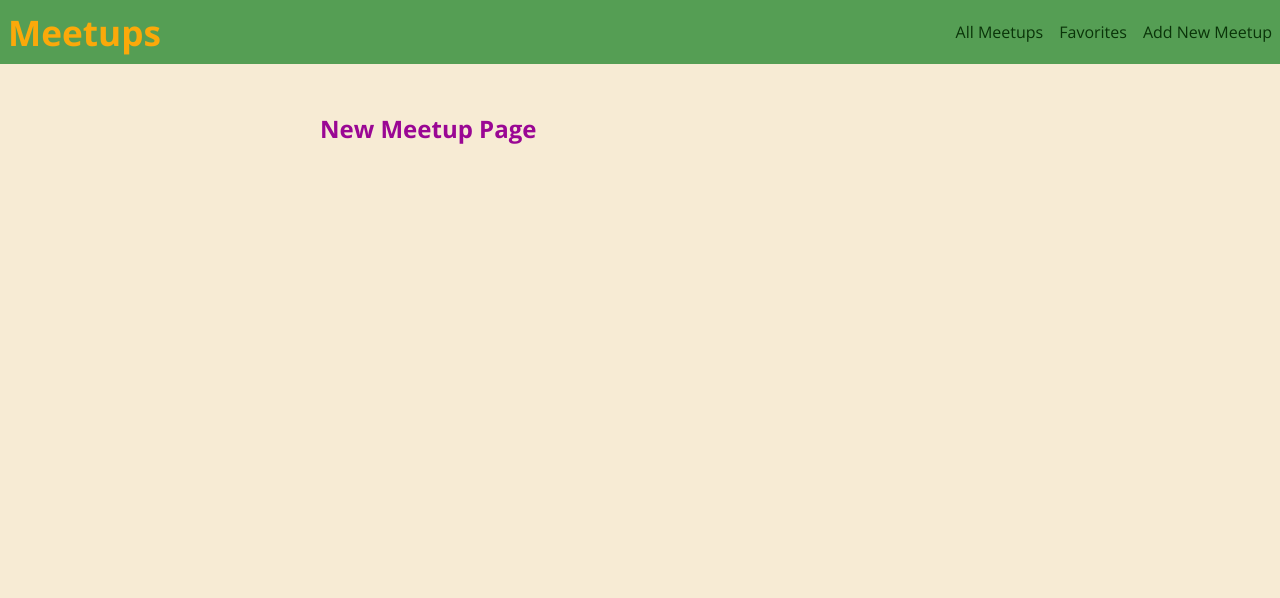
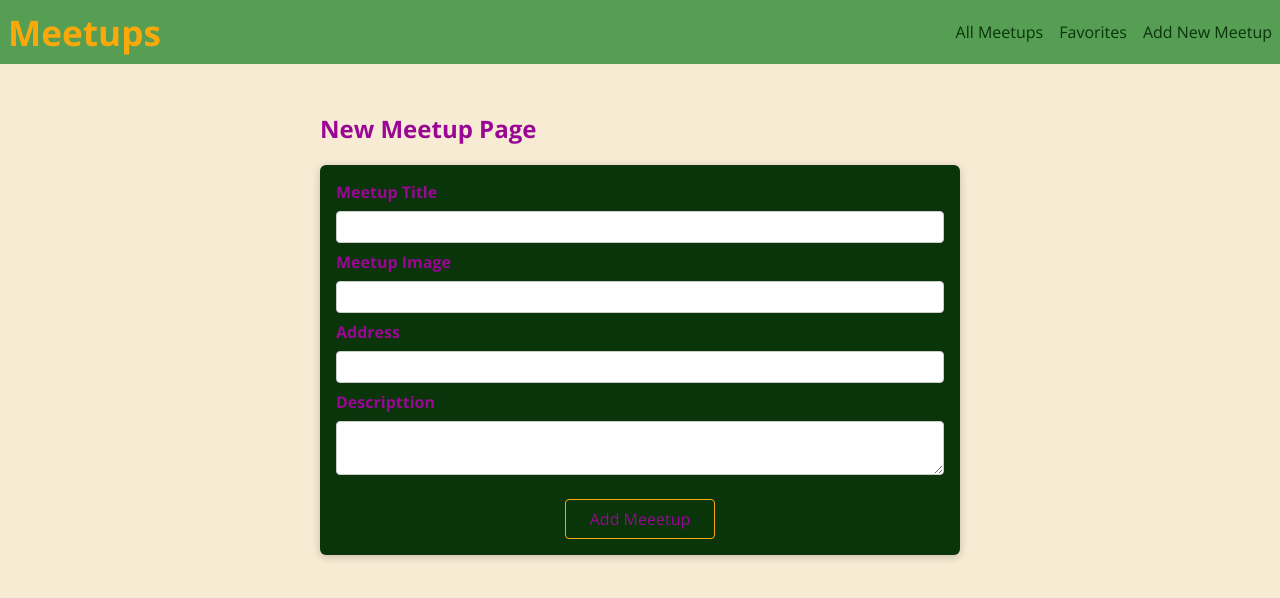
Before and after one commit to yisraelyoav/cent-recycling-client, a React (Create React App) app: page /new-meetup in a window 1280 px wide. Shown: the top 598 px of the page. Built offline with nearby package versions, Linux system fonts and the light colour scheme.

Commit message:
add form to NewMeetup page

```diff
--- a/src/components/Meetups/MeetupItem.module.css
+++ b/src/components/Meetups/MeetupItem.module.css
@@ -4,15 +4,16 @@
 }
 
 .image {
-  align-self: center;
-  width: 90%;
+  display: flex;
+  width: 100%;
   height: 15rem;
   overflow: hidden;
-  border-radius: 15px;
+  justify-content: center;
 }
 
 .image img {
-  width: 100%;
+  width: 80%;
+  border-radius: 15px;
   object-fit: cover;
 }
 
--- /dev/null
+++ b/src/components/Meetups/NewMeetupForm.jsx
@@ -0,0 +1,55 @@
+import { React, useRef } from "react";
+import Card from "../ui/Card";
+import classes from "./NewMeetupForm.module.css";
+export default function NewMeetupForm() {
+  const titleInputRef = useRef();
+  const imageInputRef = useRef();
+  const addressInputRef = useRef();
+  const descriptionInputRef = useRef();
+
+  function submitHndler(event) {
+    event.preventDefault();
+    const enterdTitle = titleInputRef.current.value;
+    const enterdImage = imageInputRef.current.value;
+    const enterdAddress = addressInputRef.current.value;
+    const enterdDescription = descriptionInputRef.current.value;
+
+    const meetupData = {
+      title: enterdTitle,
+      image: enterdImage,
+      address: enterdAddress,
+      description: enterdDescription,
+    };
+    console.log(meetupData);
+  }
+  return (
+    <Card>
+      <form className={classes.form} onSubmit={submitHndler}>
+        <div className={classes.control}>
+          <label htmlFor="title">Meetup Title</label>
+          <input type="text" required id="title" ref={titleInputRef} />
+        </div>
+        <div className={classes.control}>
+          <label htmlFor="image">Meetup Image</label>
+          <input type="url" required id="image" ref={imageInputRef} />
+        </div>
+        <div className={classes.control}>
+          <label htmlFor="address">Address</label>
+          <input type="text" required id="address" ref={addressInputRef} />
+        </div>
+        <div className={classes.control}>
+          <label htmlFor="description">Descripttion</label>
+          <textarea
+            id="description"
+            required
+            row="5"
+            ref={descriptionInputRef}
+          />
+        </div>
+        <div className={classes.actions}>
+          <button>Add Meeetup</button>
+        </div>
+      </form>
+    </Card>
+  );
+}
--- /dev/null
+++ b/src/components/Meetups/NewMeetupForm.module.css
@@ -0,0 +1,48 @@
+.form {
+  display: flex;
+  flex-direction: column;
+  padding: 1rem;
+}
+
+.control {
+  margin-bottom: 0.5rem;
+}
+
+.control label {
+  display: block;
+  font-weight: bold;
+  margin-bottom: 0.5rem;
+}
+
+.control input,
+.control textarea {
+  display: block;
+  font: inherit;
+  border-radius: 4px;
+  border: 1px solid #ccc;
+  padding: 0.25rem;
+  width: 100%;
+}
+
+.actions {
+  margin-top: 1rem;
+  text-align: right;
+  display: flex;
+  justify-content: center;
+}
+
+.actions button {
+  font: inherit;
+  cursor: pointer;
+  color: var(--color-3);
+  border: 1px solid var(--color-2);
+  background-color: transparent;
+  padding: 0.5rem 1.5rem;
+  border-radius: 4px;
+}
+
+.actions button:hover,
+.actions button:active {
+  background-color: var(--color-3);
+  color: var(--color-2);
+}
--- a/src/components/ui/Card.module.css
+++ b/src/components/ui/Card.module.css
@@ -1,7 +1,4 @@
 .card {
-  display: flex;
-  flex-direction: column;
-  align-content: center;
   background-color: var(--color-5);
   border-radius: 6px;
   box-shadow: 0 2px 8px rgba(0, 0, 0, 0.2);
--- a/src/pages/NewMeetup.jsx
+++ b/src/pages/NewMeetup.jsx
@@ -1,5 +1,11 @@
 import React from "react";
+import NewMeetupForm from "../components/Meetups/NewMeetupForm";
 
 export default function NewMeetupPage() {
-  return <h2>New Meetup Page</h2>;
+  return (
+    <div>
+      <h2>New Meetup Page</h2>
+      <NewMeetupForm />
+    </div>
+  );
 }
```
